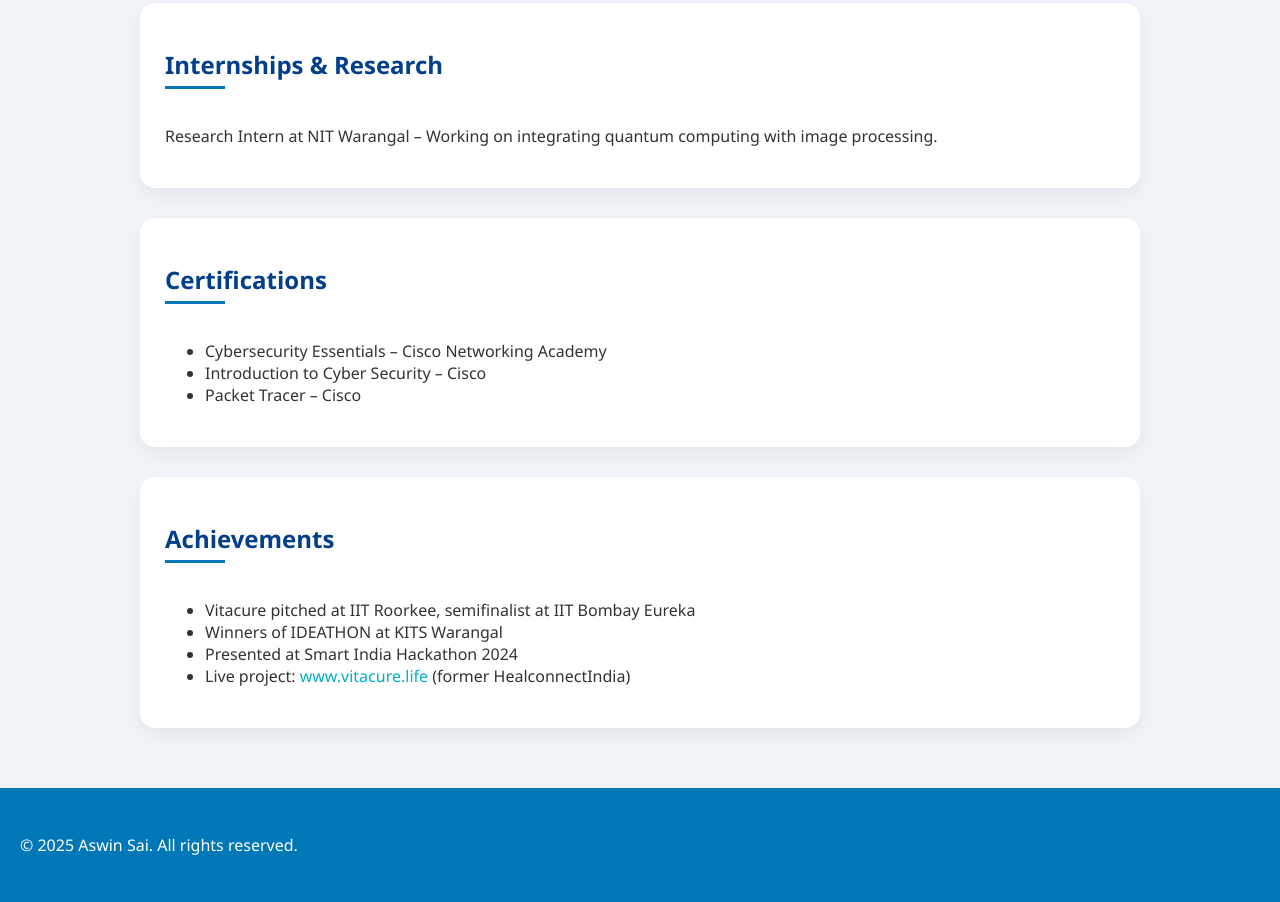
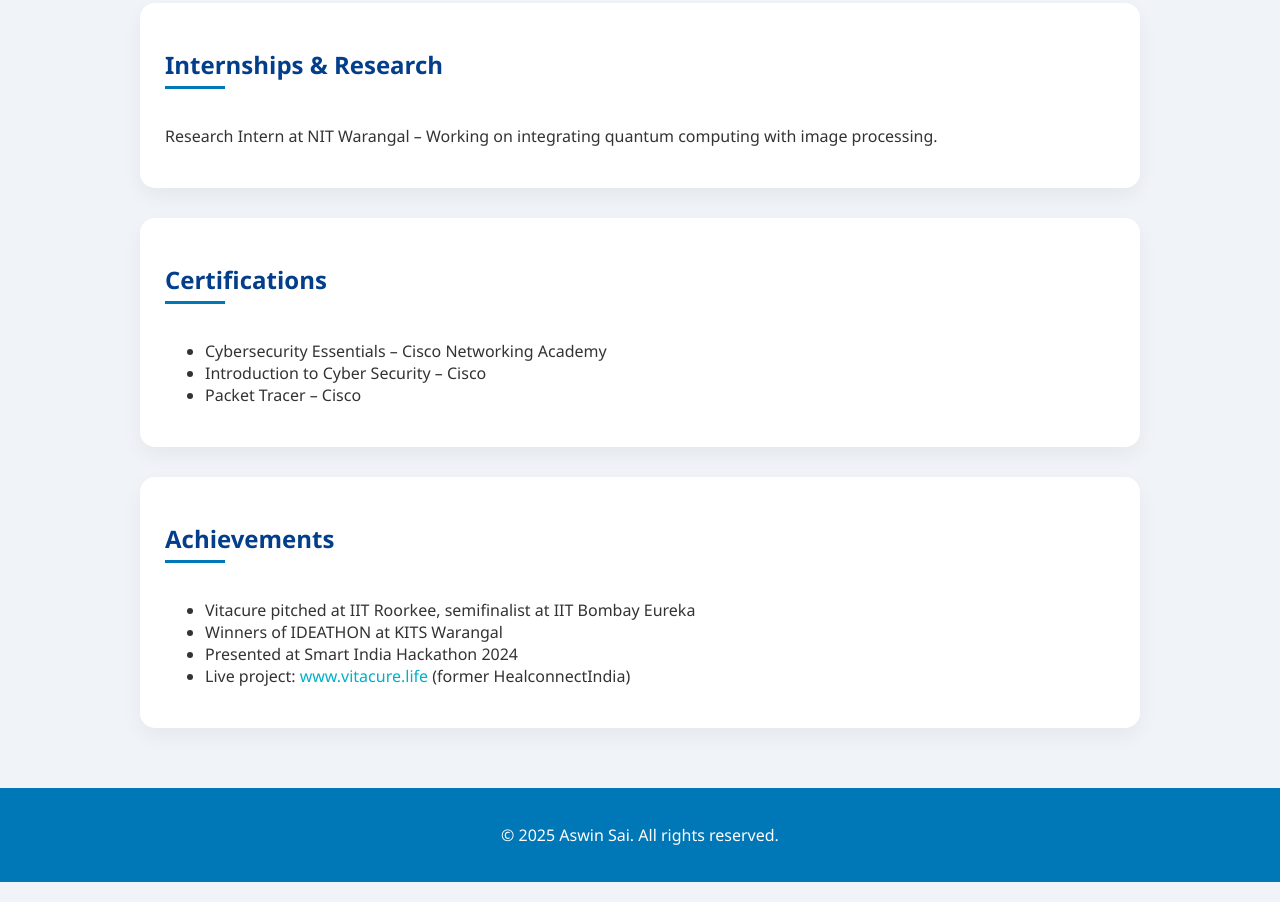
Before and after one commit to aswin-sai/My-Portfolio, a plain HTML site: page index.html in a window 1280 px wide. Shown: the part 1882-2784 px from the top of the page. Drawn offline with Linux system fonts and the light colour scheme.

Commit message:
first commit

```diff
--- a/index.html
+++ b/index.html
@@ -107,7 +107,7 @@
     </section>
   </main>
 
-  <footer class="fade-in">
+  <footer class="fade-in" style="text-align: center; padding: 20px; background-color: #0077b6;">
     <p>© 2025 Aswin Sai. All rights reserved.</p>
   </footer>
 
```
